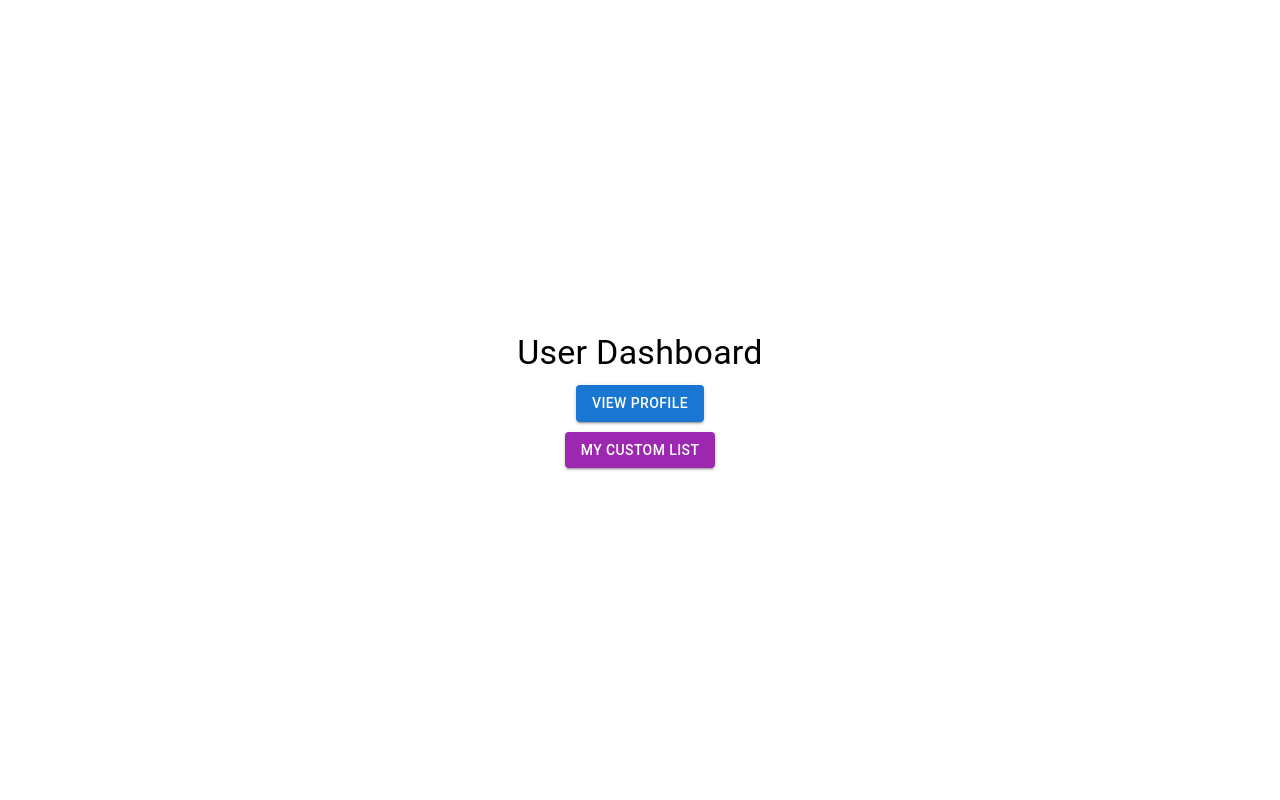
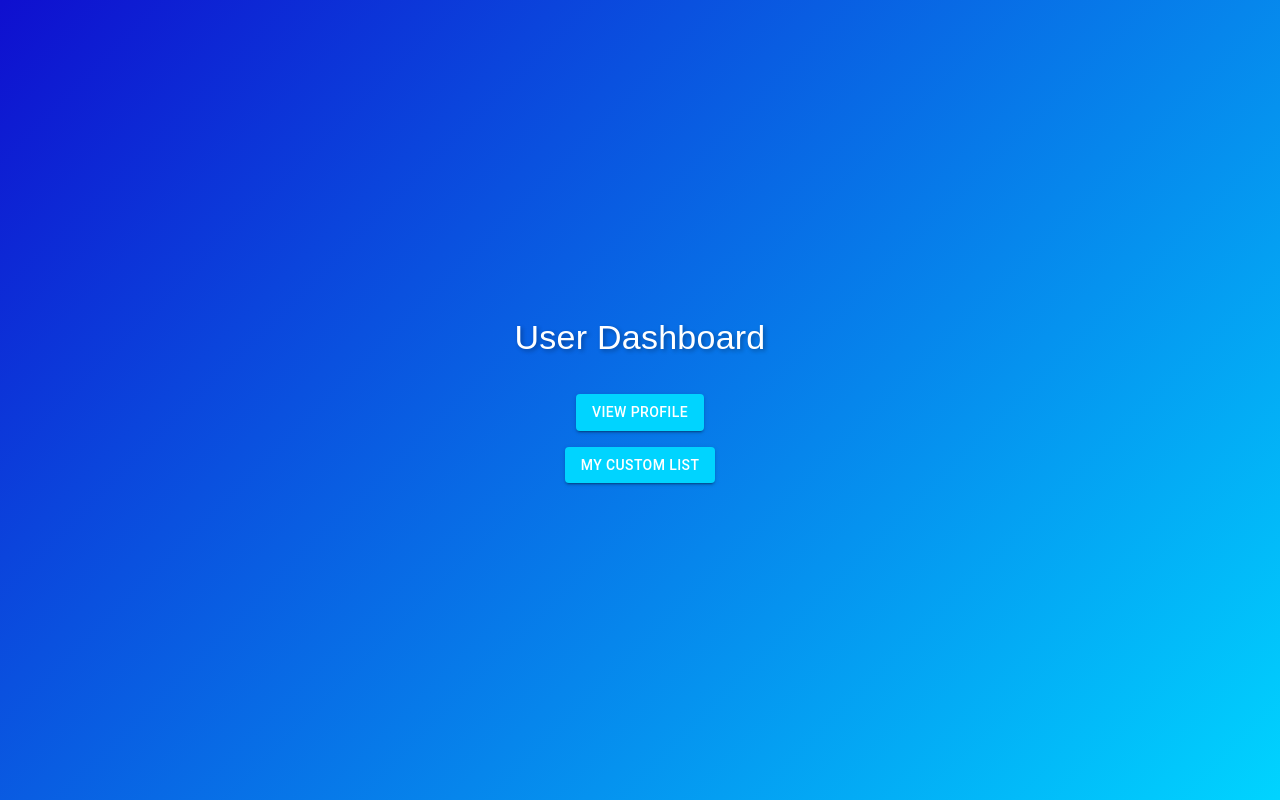
Before and after one commit to cediackermann/ueK223_1_frontend, a React (Create React App) app in the folder react_frontend/: page /dashboard in a window 1280 px wide. Built offline with nearby package versions, Linux system fonts and the light colour scheme; no server answers; sample sign-in values are in the browser's storage.

Commit message:
design muss arangieren

```diff
--- a/react_frontend/src/components/pages/UserDashboard/UserDashboard.tsx
+++ b/react_frontend/src/components/pages/UserDashboard/UserDashboard.tsx
@@ -6,12 +6,48 @@ const UserDashboard = () => {
     const navigate = useNavigate();
 
     return (
-        <Box display="flex" flexDirection="column" alignItems="center" justifyContent="center" height="100vh">
-            <Typography variant="h4" gutterBottom>User Dashboard</Typography>
-            <Button variant="contained" color="primary" onClick={() => navigate('/profile')}>
+        <Box
+            display="flex"
+            alignItems="center"
+            justifyContent="center"
+            flexDirection="column"
+            height="100vh"
+            sx={{
+                background: 'linear-gradient(135deg, #0f0fcf, #00d4ff)',
+                color: '#fff',
+                textAlign: 'center',
+            }}
+        >
+            <Typography
+                variant="h4"
+                gutterBottom
+                sx={{
+                    fontFamily: 'Arial, sans-serif',
+                    textShadow: '2px 2px 4px rgba(0,0,0,0.3)'
+                }}
+            >
+                User Dashboard
+            </Typography>
+            <Button
+                variant="contained"
+                sx={{
+                    mt: 3,
+                    backgroundColor: '#00d4ff',
+                    '&:hover': { backgroundColor: '#0f0fcf' },
+                }}
+                onClick={() => navigate('/profile')}
+            >
                 View Profile
             </Button>
-            <Button variant="contained" color="secondary" onClick={() => navigate('/my-list')} style={{ marginTop: 10 }}>
+            <Button
+                variant="contained"
+                sx={{
+                    mt: 2,
+                    backgroundColor: '#00d4ff',
+                    '&:hover': { backgroundColor: '#0f0fcf' },
+                }}
+                onClick={() => navigate('/my-list')}
+            >
                 My Custom List
             </Button>
         </Box>
```
